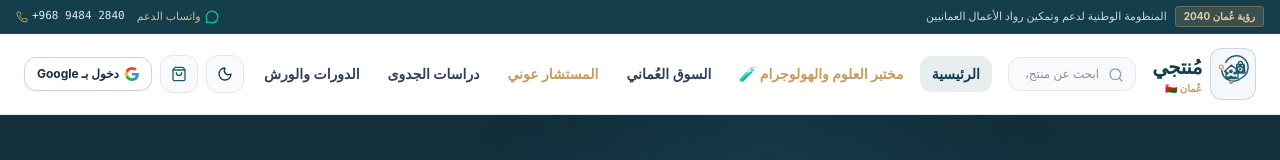
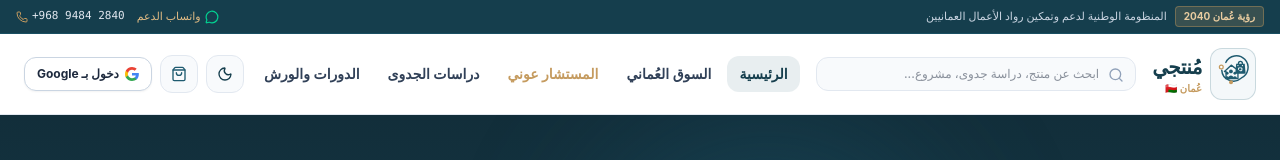
Before and after one commit to montjimon-bit/Mntji, a React (Vite) app in the folder remix-منصة-منتجي---نظام-ريادة-الأعمال-العماني-الذكي/: page / in a window 1280 px wide. Shown: the top 160 px of the page. Built offline with nearby package versions, Linux system fonts and the light colour scheme; no server answers; the database is empty.

Commit message:
Update Navbar.tsx

```diff
--- a/remix-منصة-منتجي---نظام-ريادة-الأعمال-العماني-الذكي/src/components/Navbar.tsx
+++ b/remix-منصة-منتجي---نظام-ريادة-الأعمال-العماني-الذكي/src/components/Navbar.tsx
@@ -40,16 +40,16 @@ export const Navbar: React.FC<NavbarProps> = ({ currentView, onNavigate, onOpenA
   const [searchQuery, setSearchQuery] = useState('');
   const [isSigningIn, setIsSigningIn] = useState(false);
 
-  // الروابط الرئيسية لشاشات الكمبيوتر
+  // الروابط الرئيسية لشاشات الكمبيوتر (بدون رابط الهولوجرام ومختبر العلوم)
   const navLinks = [
     { id: 'home', label: 'الرئيسية' },
-  { id: 'science-lab', label: 'مختبر العلوم والهولوجرام 🧪', highlight: true }, // 👈 أضف هذا الرابط هنا
     { id: 'marketplace.html', label: 'السوق العُماني' },
     { id: 'ai-platform.html', label: 'المستشار عوني', highlight: true },
     { id: 'ai-business-idea.html', label: 'دراسات الجدوى' },
     { id: 'training-courses.html', label: 'الدورات والورش' },
     ...(hasStore ? [{ id: 'dashboard.html', label: isAdmin ? 'لوحة الإدارة' : 'متجري' }] : []),
   ];
+
   const handleSearchSubmit = (e: React.FormEvent) => {
     e.preventDefault();
     if (!searchQuery.trim()) return;
@@ -114,7 +114,7 @@ export const Navbar: React.FC<NavbarProps> = ({ currentView, onNavigate, onOpenA
               </div>
             </button>
 
-            {/* شريط البحث (يظهر في الكمبيوتر فقط لإلغاء الازدحام في الهاتف) */}
+            {/* شريط البحث */}
             <form onSubmit={handleSearchSubmit} className="hidden md:flex flex-1 max-w-xs xl:max-w-md mx-2">
               <div className="relative w-full">
                 <input
@@ -150,7 +150,7 @@ export const Navbar: React.FC<NavbarProps> = ({ currentView, onNavigate, onOpenA
             {/* عناصر التحكم العلوية */}
             <div className="flex items-center gap-1.5 sm:gap-2 shrink-0">
 
-              {/* أيقونة بحث للهاتف (تفتح عند اللمس فقط ولا تزحم الهيدر) */}
+              {/* أيقونة بحث للهاتف */}
               <button
                 type="button"
                 onClick={() => setMobileSearchOpen(!mobileSearchOpen)}
@@ -184,7 +184,7 @@ export const Navbar: React.FC<NavbarProps> = ({ currentView, onNavigate, onOpenA
                 )}
               </button>
 
-              {/* حالة تسجيل الدخول: زر Google الصريح والمباشر */}
+              {/* حالة تسجيل الدخول */}
               {user ? (
                 <div className="flex items-center gap-1.5 p-1 rounded-xl bg-slate-50 dark:bg-slate-800 border border-slate-200 dark:border-slate-700">
                   <div className="flex items-center gap-1.5 px-2 py-1">
@@ -221,7 +221,7 @@ export const Navbar: React.FC<NavbarProps> = ({ currentView, onNavigate, onOpenA
                 </button>
               )}
 
-              {/* زر الدليل الشامل للهاتف (يفتح MobilePlatformHub بدون تضارب) */}
+              {/* زر الدليل الشامل للهاتف */}
               <button
                 onClick={() => (onOpenHub ? onOpenHub() : onOpenAuth('login'))}
                 className="lg:hidden p-2 rounded-xl bg-slate-100 dark:bg-slate-800 text-slate-800 dark:text-white cursor-pointer"
@@ -234,7 +234,7 @@ export const Navbar: React.FC<NavbarProps> = ({ currentView, onNavigate, onOpenA
           </div>
         </div>
 
-        {/* حقل البحث المنسدل للهاتف فقط */}
+        {/* حقل البحث المنسدل للهاتف */}
         {mobileSearchOpen && (
           <div className="md:hidden px-4 pb-3 pt-1 border-t border-slate-100 dark:border-slate-800 bg-white dark:bg-[#0d232d]">
             <form onSubmit={handleSearchSubmit} className="relative">
```
Lines whose indentation alone changed are shown as unchanged.
